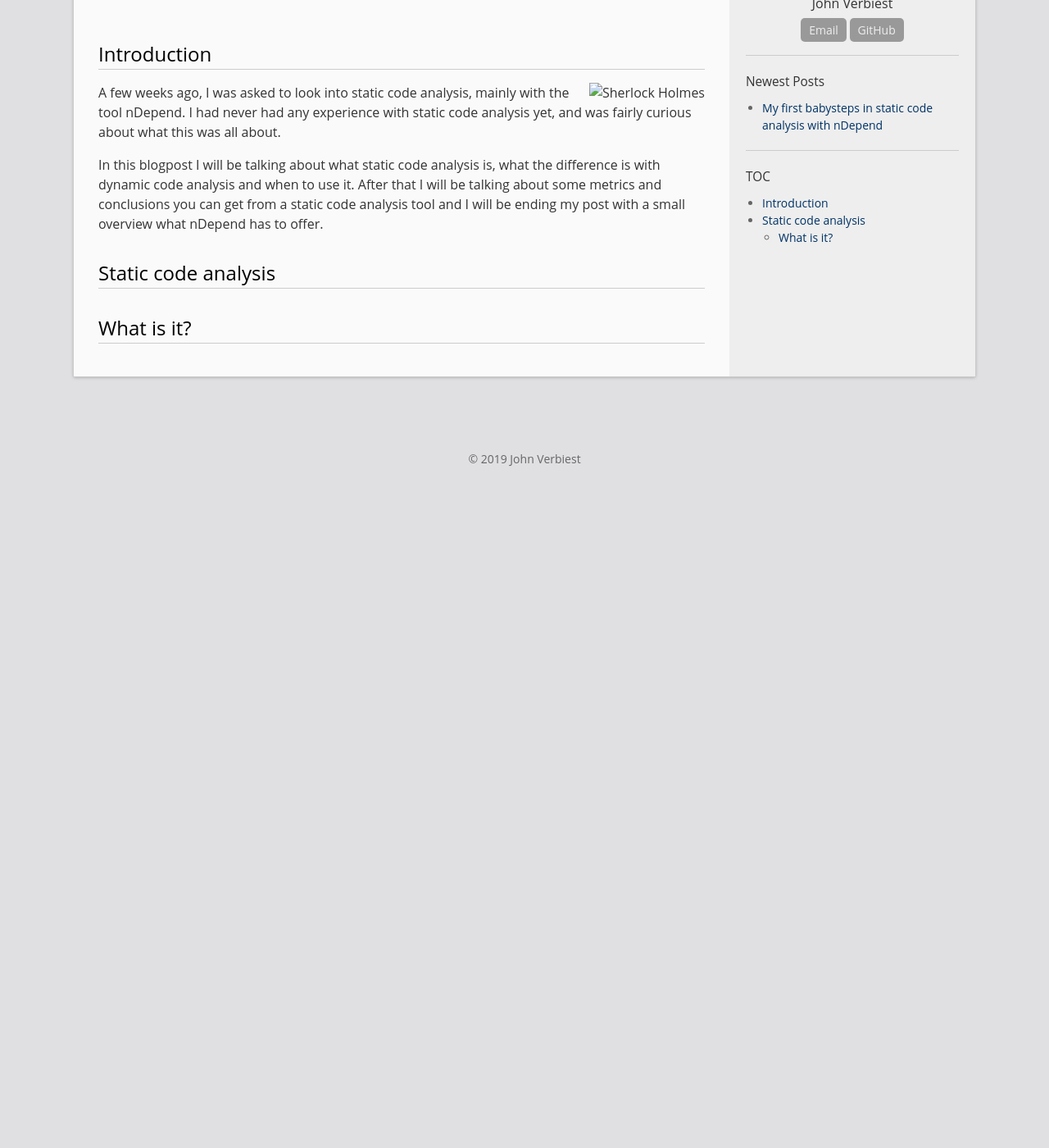
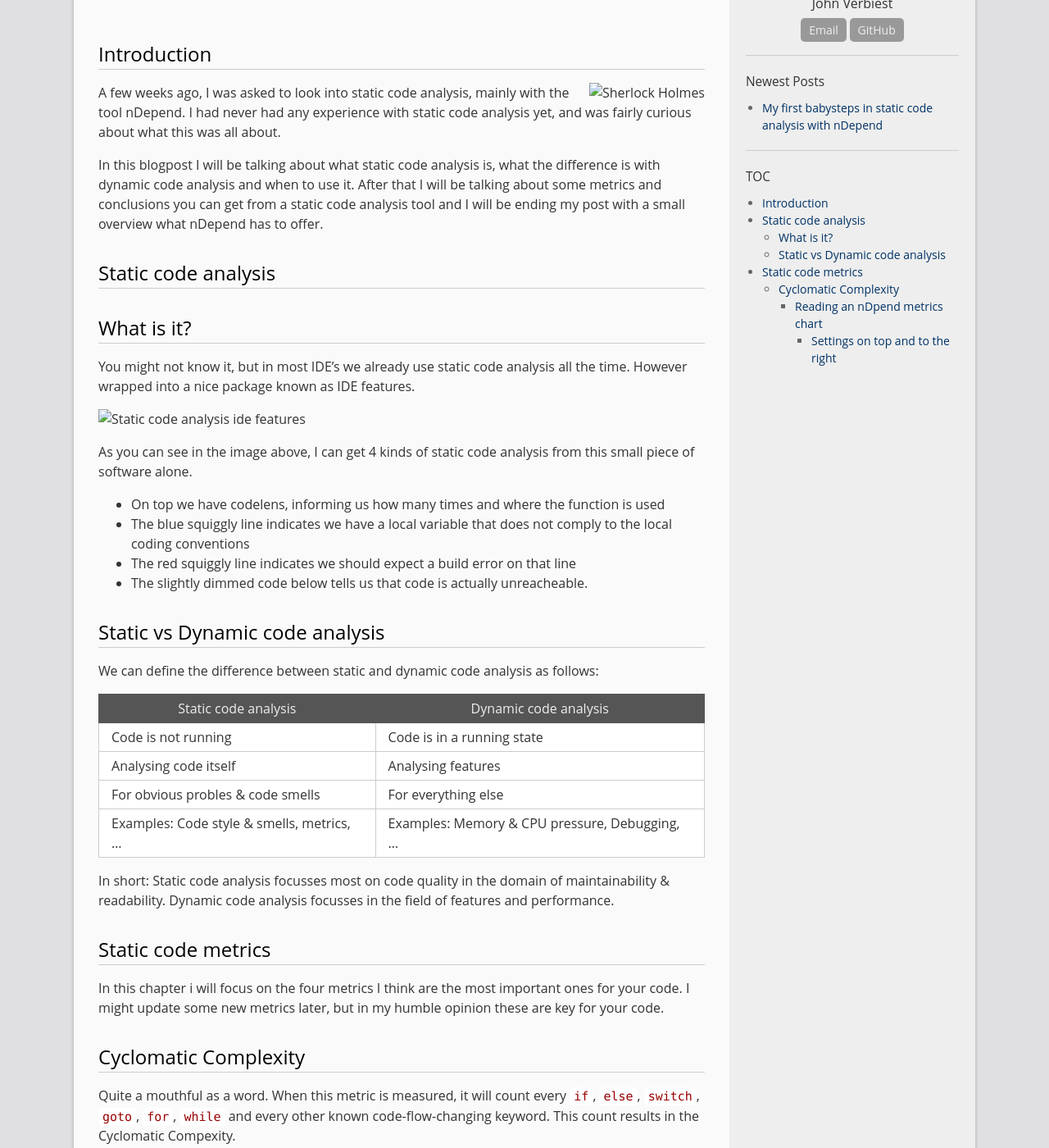
Before and after one commit to johnverbiest/Blog, a Jekyll site: the page built from _posts/2019-05-13-static-code-analysis-with-ndepend.md, in a window 1280 px wide and 1400 px high, scrolled down 285 px. Shown: the whole window at 82% size. Built offline with Jekyll 4.4.1, drawn with Linux system fonts in a browser that asks for light colours; before the commit the page ends 915 px from its top, so only the background shows below that; some of the changed text lies outside the part shown.

Commit message:
More text and images

````diff
--- a/_posts/2019-05-13-static-code-analysis-with-ndepend.md
+++ b/_posts/2019-05-13-static-code-analysis-with-ndepend.md
@@ -15,3 +15,66 @@ tool and I will be ending my post with a small overview what nDepend has to offe
 
 # Static code analysis
 ## What is it?
+You might not know it, but in most IDE's we already use static code analysis all the
+time. However wrapped into a nice package known as IDE features.
+
+![Static code analysis ide features](images/static-code-analysis-ide.png)
+
+As you can see in the image above, I can get 4 kinds of static code analysis from
+this small piece of software alone.
+ - On top we have codelens, informing us how many times and where the function is used
+ - The blue squiggly line indicates we have a local variable that does not comply to the local coding conventions
+ - The red squiggly line indicates we should expect a build error on that line
+ - The slightly dimmed code below tells us that code is actually unreacheable.
+
+## Static vs Dynamic code analysis
+We can define the difference between static and dynamic code analysis as follows:
+
+| Static code analysis | Dynamic code analysis|
+|----------------------|----------------------|
+| Code is not running  | Code is in a running state |
+| Analysing code itself | Analysing features |
+| For obvious probles & code smells | For everything else |
+| Examples: Code style & smells, metrics, ... | Examples: Memory & CPU pressure, Debugging, ... |
+
+In short: Static code analysis focusses most on code quality in the domain of
+maintainability & readability. Dynamic code analysis focusses in the field of
+features and performance.
+
+# Static code metrics
+In this chapter i will focus on the four metrics I think are the most important
+ones for your code. I might update some new metrics later, but in my humble opinion
+these are key for your code.
+
+## Cyclomatic Complexity
+Quite a mouthful as a word. When this metric is measured, it will count every ```if```, ```else```, ```switch```, ```goto```, ```for```, ```while``` and every
+other known code-flow-changing keyword. This count results in the Cyclomatic
+Compexity.
+
+To make it a little more easy to understand: Cyclomatic complexity measures the
+amount of code paths in a method.
+
+It is a good practice to keep your complexity under 10. Methods between 10 and 20
+can exists but should be rather rare. Methods with a complexity of 20 and above
+should be refactored by the earliest convenience.
+
+When you request the metric to be displayed, it shows up like this:
+
+![Cyclomatic Complexity](images/static-code-analysis-cyclomatic-complexity.png)
+
+The first time I saw this one, I was like: what am I looking at? Ain't nobody can
+read that. But I got it figured out, and this is how it works:
+
+### Reading an nDpend metrics chart
+#### Settings on top and to the right
+![Settings](images/static-code-analysis-metrics-top.png)
+
+On the top you will find the following:
+| Item | What it controls |
+|------|------------------|
+| Level | The smalles part of the chart you will see, and subsequently the metrics that are available |
+| Size | The metric controlling the size of the boxes |
+| Color | The metric controlling the color of the boxes |
+
+On the left you will find a slider and some minor settings, controlling what level
+of the `Color` metric correspondents with what color.
````
Also changed, not shown: _posts/images/static-code-analysis-cyclomatic-complexity.png (added), _posts/images/static-code-analysis-ide.png (added), _posts/images/static-code-analysis-metrics-top.png (added).
